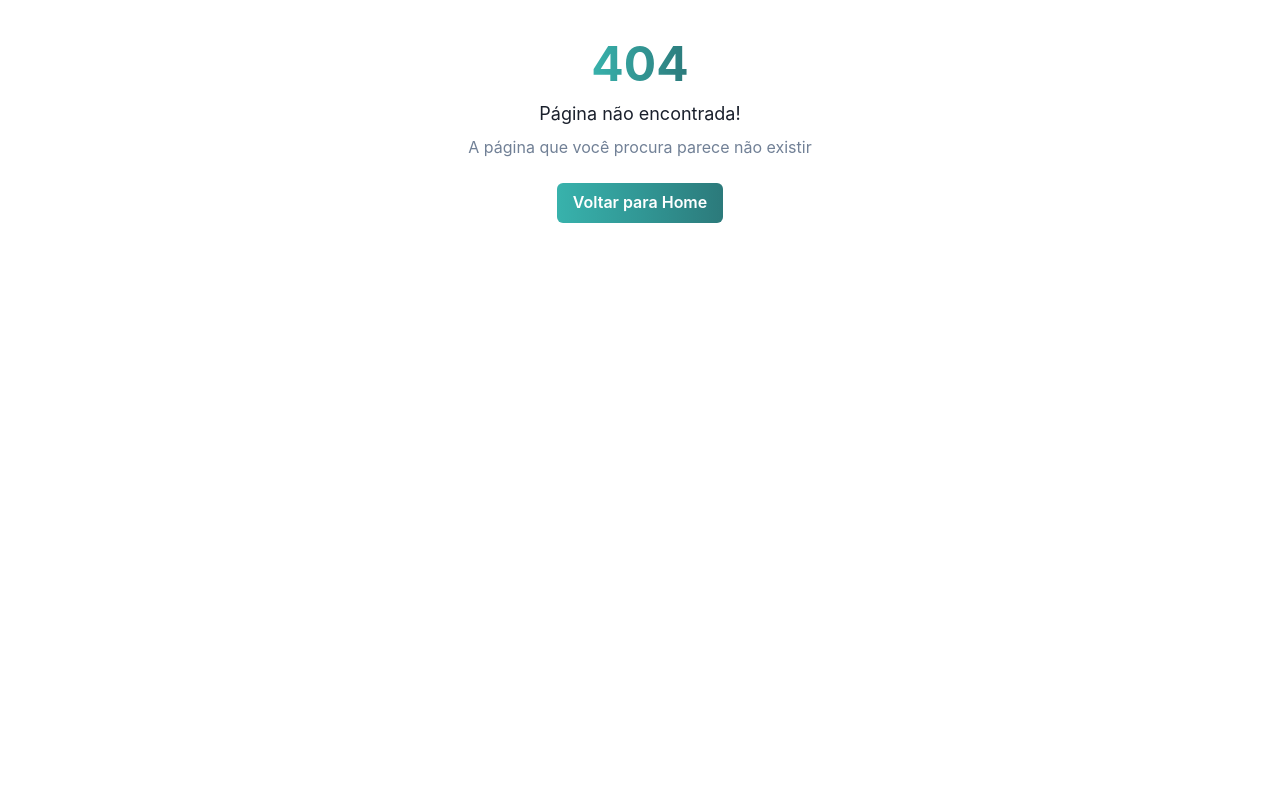
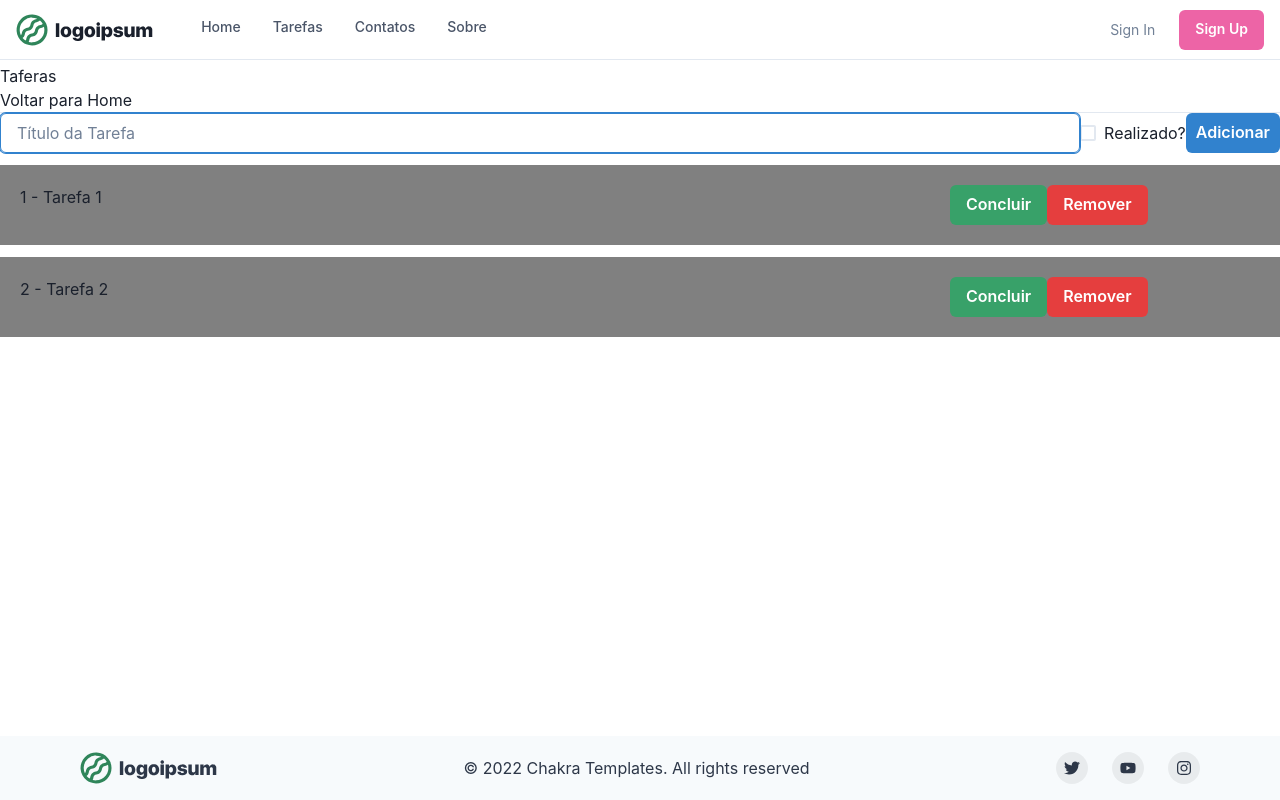
Before and after one commit to luisgaspari/meuapp, a React (Vite) app: page /tarefas in a window 1280 px wide. Before the commit this address had no page. Built offline with nearby package versions, Linux system fonts and the light colour scheme.

Commit message:
Update pages and components for tasks feature

```diff
--- a/src/Pages/sobre/index.tsx
+++ b/src/Pages/sobre/index.tsx
@@ -1,4 +1,4 @@
-import { Avatar, Badge, Box, Button, Center, Container, Heading, Stack, Text, useColorModeValue } from "@chakra-ui/react";
+import { Box, Center, Container, Heading, Stack, Text, useColorModeValue } from "@chakra-ui/react";
 import Layout from "../../components/layouts";
 
 function Sobre() {
--- /dev/null
+++ b/src/Pages/tarefas/tarefas.tsx
@@ -0,0 +1,52 @@
+import Layout from "../../components/layouts";
+import { Link } from "react-router-dom";
+import ItemTarefa from "../../components/tarefas/item-tarefa";
+import { useEffect, useState } from "react";
+import FormTarefa from "../../components/tarefas/form-tarefa";
+import { Tarefa } from "../../interfaces/tarefas";
+
+function Tarefas() {
+
+    const [tarefas, setTarefas] = useState<Tarefa[]>([
+        // { id: 1, nome: 'Tarefa 1', concluida: false },
+        // { id: 2, nome: 'Tarefa 2', concluida: false },
+    ]);
+
+    function carregarLista() {
+        return [
+            { id: 1, nome: 'Tarefa 1', concluida: false },
+            { id: 2, nome: 'Tarefa 2', concluida: false },
+        ]
+    }
+
+    useEffect(() => {
+        const tarefas = carregarLista();
+        setTarefas(tarefas);
+    }, []);
+
+    function apagarTarefa(id: number) {
+        const tarefasAtualizadas = tarefas.filter((tarefa) => tarefa.id !== id);
+        setTarefas(tarefasAtualizadas)
+    }
+
+    return (
+        <Layout>
+            <h1>Taferas</h1>
+            <Link to='/'>Voltar para Home</Link>
+            <hr />
+            <FormTarefa tarefas={tarefas} setTarefas={setTarefas} />
+            {
+                tarefas.map((tarefa) => (
+                    <ItemTarefa
+                        key={tarefa.id}
+                        apagarTarefa={apagarTarefa}
+                        titulo={tarefa.nome}
+                        idTarefa={tarefa.id}
+                    />
+                ))
+            }
+        </Layout>
+    );
+}
+
+export default Tarefas;
--- a/src/Pages/tasks/index.tsx
+++ b/src/Pages/tasks/index.tsx
@@ -1,4 +1,4 @@
-import { Box, Button, Card, CardBody, Center, Checkbox, Container, FormControl, FormLabel, HStack, Heading, Stack, Text, useColorModeValue } from "@chakra-ui/react";
+import { Box, Button, Center, Checkbox, Container, FormControl, FormLabel, HStack, Heading, Stack, Text, useColorModeValue } from "@chakra-ui/react";
 import Layout from "../../components/layouts";
 import InputFatec from "../../components/input-fatec";
 import ListTasks from "../../components/listTask";
--- /dev/null
+++ b/src/components/tarefas/form-tarefa/index.tsx
@@ -0,0 +1,43 @@
+import { Button, Checkbox, Flex, Input } from "@chakra-ui/react"
+import { useEffect, useRef, useState } from "react"
+import { Tarefa } from "../../../interfaces/tarefas"
+
+interface FormTarefaProps {
+    tarefas: Tarefa[]
+    setTarefas(tarefas: Tarefa[]): void
+}
+
+function FormTarefa({ tarefas, setTarefas }: FormTarefaProps) {
+
+    const [nomeTarefa, setNomeTarefa] = useState('')
+
+    function adicionarTarefa() {
+        if (tarefas.length > 0) {
+            const ultimoId = tarefas[tarefas.length - 1].id
+            const novaTarefa = { id: ultimoId + 1, nome: nomeTarefa, concluida: false }
+            setTarefas([...tarefas, novaTarefa])
+        }
+    }
+
+    const inputTarefa = useRef<HTMLInputElement | null>(null)
+    useEffect(() => {
+        if (inputTarefa.current) inputTarefa.current.focus()
+    }, [])
+
+    return (
+        <Flex alignItems='center' justifyContent='space-around'>
+            <Input
+                ref={inputTarefa}
+                value={nomeTarefa}
+                onChange={(e) => setNomeTarefa(e.target.value)}
+                placeholder='Título da Tarefa'
+                size='md'
+            />
+            <Checkbox>Realizado?</Checkbox>
+            <Button onClick={adicionarTarefa} colorScheme="blue">Adicionar</Button>
+        </Flex>
+
+    )
+}
+
+export default FormTarefa
--- /dev/null
+++ b/src/components/tarefas/item-tarefa/index.tsx
@@ -0,0 +1,23 @@
+import { Box, Button, Grid } from "@chakra-ui/react";
+
+interface ItemTarefaProps {
+    titulo: string
+    idTarefa: number
+    apagarTarefa(id: number): void
+}
+
+function ItemTarefa({ titulo, idTarefa, apagarTarefa }: ItemTarefaProps) {
+    return (
+        <Grid templateColumns='3fr 1fr' p={5} backgroundColor='gray' my={3}>
+            <Box>
+                {idTarefa} - {titulo}
+            </Box>
+            <Box>
+                <Button colorScheme="green">Concluir</Button>
+                <Button onClick={() => apagarTarefa(idTarefa)} colorScheme="red">Remover</Button>
+            </Box>
+        </Grid>
+    )
+}
+
+export default ItemTarefa;
--- /dev/null
+++ b/src/interfaces/tarefas.ts
@@ -0,0 +1,5 @@
+export interface Tarefa {
+    id: number;
+    nome: string;
+    concluida: boolean;
+}
--- a/src/routes.tsx
+++ b/src/routes.tsx
@@ -4,12 +4,15 @@ import Home from './Pages/home'
 import NotFound from './Pages/404'
 import Tasks from './Pages/tasks'
 import Contato from './Pages/contato'
+import Tarefas from './Pages/tarefas/tarefas'
 
 const router = createBrowserRouter([
     { path: '/', element: <Home />, errorElement: <NotFound /> },
     { path: '/tasks', element: <Tasks /> },
     { path: '/contato', element: <Contato /> },
     { path: '/sobre', element: <Sobre /> },
+    { path: '/tarefas', element: <Tarefas /> },
+
 ])
 
 export default router
```
